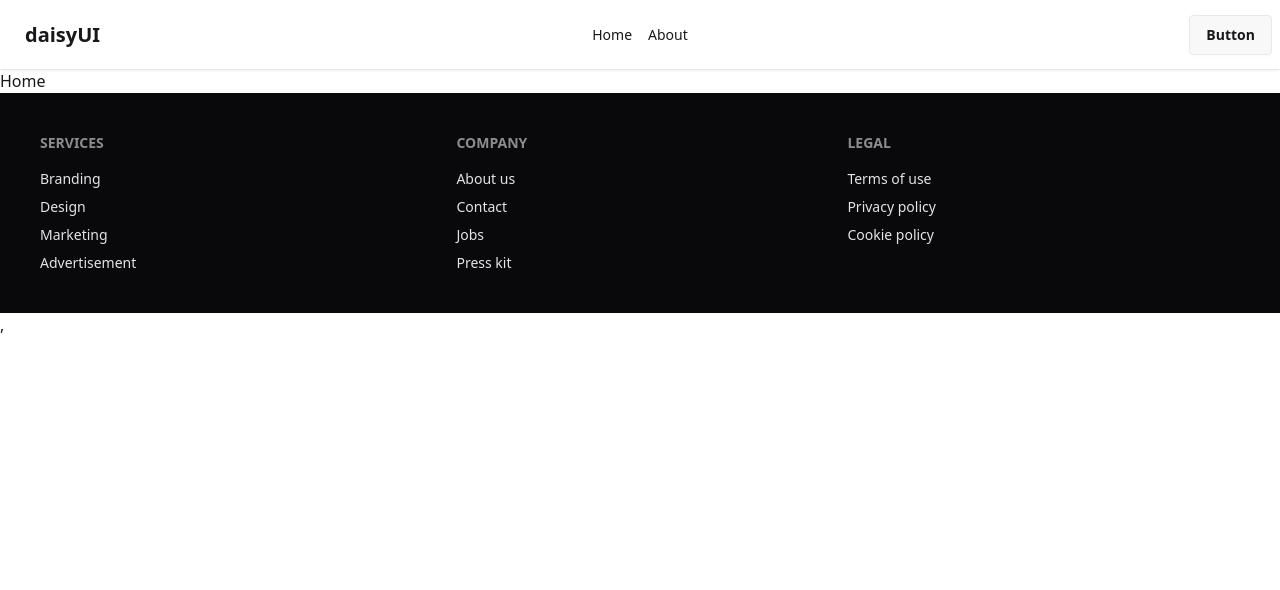
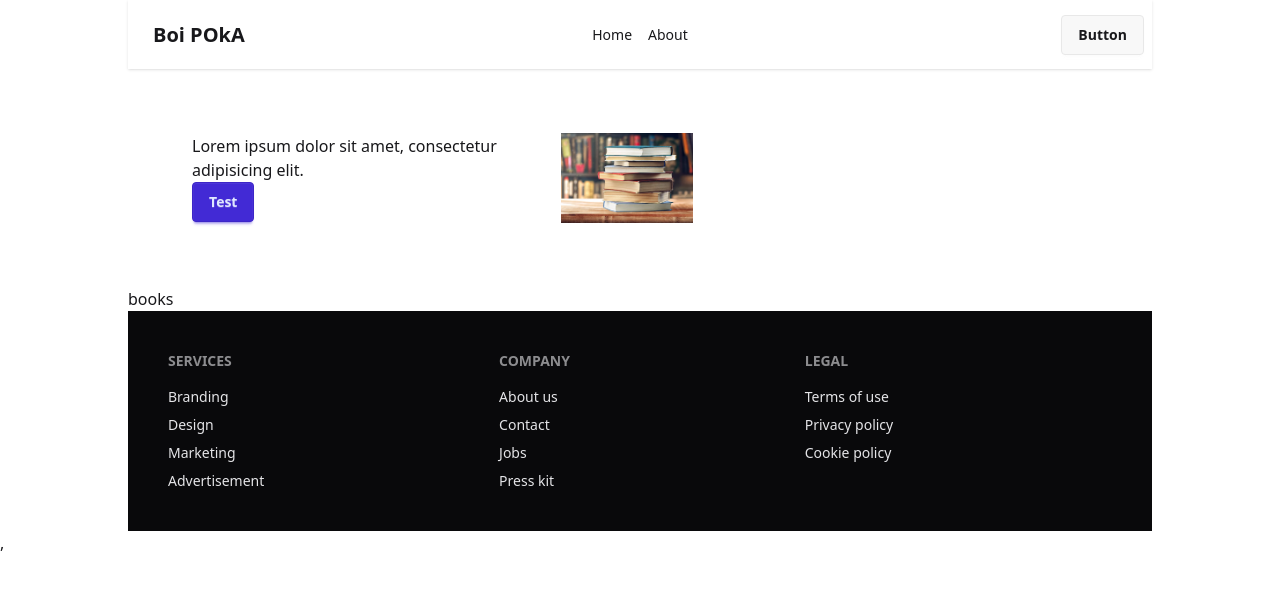
Before and after one commit to aysha3f/boi-poka, a React (Vite) app: page / in a window 1280 px wide. Shown: the top 590 px of the page. Built offline with nearby package versions, Linux system fonts and the light colour scheme; no server answers.

Commit message:
Create Banner, Load books data and show all the books

```diff
--- /dev/null
+++ b/src/components/Banner/Banner.jsx
@@ -0,0 +1,19 @@
+import React from 'react';
+
+import bookimage from  '../../assets/books.jpg'
+
+const Banner = () => {
+    return (
+        <div className='flex justify-around items-center p-16 w-full'>
+           <div>
+            <h1>Lorem ipsum dolor sit amet, consectetur adipisicing elit.</h1>
+            <button className='btn btn-primary'>Test</button>
+           </div>
+            <div>
+                <img className='w-3/12' src={bookimage} alt="" />
+            </div>
+        </div>
+    );
+};
+
+export default Banner;
--- a/src/components/Header/Navbar.jsx
+++ b/src/components/Header/Navbar.jsx
@@ -19,7 +19,7 @@ const Navbar = () => {
         {links}
       </ul>
     </div>
-    <a className="btn btn-ghost text-xl">daisyUI</a>
+    <a className="btn btn-ghost text-xl">Boi POkA</a>
   </div>
   <div className="navbar-center hidden lg:flex">
     <ul className="menu menu-horizontal px-1">
--- /dev/null
+++ b/src/pages/Books/Books.jsx
@@ -0,0 +1,11 @@
+import React from 'react';
+
+const Books = () => {
+    return (
+        <div>
+            <h1>books</h1>
+        </div>
+    );
+};
+
+export default Books;
--- a/src/pages/Home/Home.jsx
+++ b/src/pages/Home/Home.jsx
@@ -1,9 +1,21 @@
-import React from 'react';
+import React, { useEffect, useState } from 'react';
+import Banner from '../../components/Banner/Banner';
+import Books from '../Books/Books';
 
 const Home = () => {
+   const [allbooks, setAllBooks]= useState([]);
+
+   useEffect(()=>{
+    fetch('https://raw.githubusercontent.com/ProgrammingHero1/B11-boi-poka-Book-Vibe-Resources/refs/heads/main/data/booksData.json')
+    .then(res=>res.json())
+    .then(data =>{
+        console.log(data)
+    })
+   },[])
     return (
         <div>
-            <h1>Home</h1>
+           <Banner></Banner>
+           <Books></Books>
         </div>
     );
 };
--- a/src/pages/Root/Root.jsx
+++ b/src/pages/Root/Root.jsx
@@ -6,7 +6,7 @@ import Navbar from '../../components/Header/Navbar';
 
 const Root = () => {
     return (
-        <div>
+        <div className='max-w-5xl mx-auto'>
       <Navbar></Navbar>
             <Outlet></Outlet>
        <Footer></Footer>
```
Also changed, not shown: src/assets/books.jpg (added), 1 other file (tests, documents, lock files or other folders).
